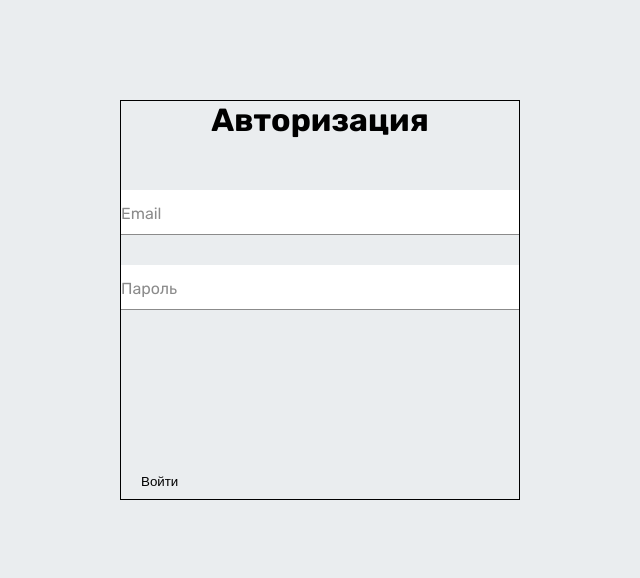
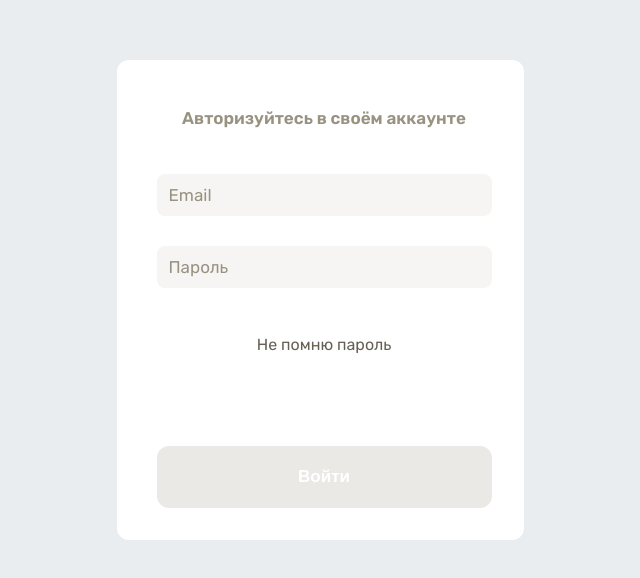
Before and after one commit to OstPerino/task-manager-client, a Vue app: page /auth in a window 1280 px wide. Shown: the part 122-700 px from the top of the page, without its empty margins (331-971 px from the left). Built offline with nearby package versions, Linux system fonts and the light colour scheme; no server answers.

Commit message:
Change styles for auth page

```diff
--- a/src/modules/UI-kit/components/CustomButton.vue
+++ b/src/modules/UI-kit/components/CustomButton.vue
@@ -1,24 +1,64 @@
 <template>
-  <button class="button" @click="onClickHandler">
+  <button class="button" @click="onClickHandler" :class="classes" :disabled="isDisabled">
     <slot></slot>
   </button>
 </template>
 
 <script setup lang="ts">
+import {computed} from "vue";
+
 const emit = defineEmits(["click"]);
 
 const onClickHandler = () => {
   emit("click");
 };
+
+const props = defineProps({
+  backgroundColor: {
+    type: String,
+    default: 'var(--white)'
+  },
+  color: {
+    type: String,
+    default: 'var(--black)'
+  },
+  className: {
+    type: String,
+    default: 'defaultClass'
+  },
+  isDisabled: {
+    type: Boolean,
+    default: false
+  }
+})
+
+const classes = computed(() => {
+  if (props.isDisabled) {
+    return [props.className, 'disabled'];
+  }
+
+  return [props.className];
+})
 </script>
+
 
 <style scoped lang="scss">
 .button {
-  padding: 10px 20px;
-  background-color: transparent;
+  padding: 21px 16px;
+  border-radius: 12px;
   border: none;
   cursor: pointer;
   display: flex;
   align-items: center;
+  justify-content: center;
+}
+
+.defaultClass {
+  color: white;
+  background-color: black;
+}
+
+.disabled {
+  background-color: var(--background-tertiary);
 }
 </style>
--- a/src/modules/UI-kit/components/CustomForm.vue
+++ b/src/modules/UI-kit/components/CustomForm.vue
@@ -12,13 +12,19 @@
 
 <style scoped lang="scss">
 .custom-form {
-  border: 1px solid black;
-  width: 400px;
-  height: 400px;
+  background-color: var(--white);
+  border-radius: 12px;
+  width: 407px;
+  height: 480px;
+  padding: 48px 32px 32px 40px;
   display: flex;
   flex-direction: column;
   justify-content: space-between;
   align-items: center;
+
+  .header {
+    color: var(--text-tertiary);
+  }
 
   .form-item {
     width: 100%;
--- a/src/modules/UI-kit/components/CustomInput.vue
+++ b/src/modules/UI-kit/components/CustomInput.vue
@@ -17,7 +17,7 @@
 <script setup lang="ts">
 import { ref } from "@vue/runtime-core";
 
-const emit = defineEmits(["input"]);
+const emit = defineEmits(["update:modelValue"]);
 
 const props = defineProps({
   labelContent: {
@@ -40,11 +40,11 @@ const props = defineProps({
   },
 });
 
-const input = ref<string>(props.modelValue);
+// const input = ref<string>(props.modelValue);
 
 const onInputHandler = (event: InputEvent) => {
   const target = event.target as HTMLInputElement;
-  emit("input", target.value);
+  emit("update:modelValue", target.value);
 };
 </script>
 
@@ -54,10 +54,13 @@ const onInputHandler = (event: InputEvent) => {
 
   .input {
     border: none;
-    border-bottom: 1px solid #8b8b8b;
     font-size: 14px;
-    padding: 14px 0;
+    padding: 13px 12px;
+    border-radius: 8px;
     width: 100%;
+    outline: none;
+    background-color: var(--background-secondary);
+    color: var(--text-tertiary);
 
     &:focus ~ .label {
       top: -18px;
@@ -68,10 +71,11 @@ const onInputHandler = (event: InputEvent) => {
   .label {
     position: absolute;
     top: 50%;
-    left: 0;
+    left: 12px;
     transform: translateY(-50%);
     transition: all 0.2s ease;
-    color: #8b8b8b;
+    color: var(--text-tertiary);
+    font-size: 17px;
 
     &.active {
       top: -14px;
--- a/src/modules/UI-kit/components/CustomText.vue
+++ b/src/modules/UI-kit/components/CustomText.vue
@@ -1,5 +1,5 @@
 <template>
-  <span class="custom-text">
+  <span class="custom-text" :style="{ color: color }">
     <slot></slot>
   </span>
 </template>
--- a/src/modules/authorization/views/AuthorizationPage.vue
+++ b/src/modules/authorization/views/AuthorizationPage.vue
@@ -2,29 +2,37 @@
   <div class="authorization-page">
     <CustomForm>
       <template #header>
-        <CustomText font-size="32px" :font-weight="700">
-          Авторизация
+        <CustomText font-size="17px" :font-weight="600" color="var(--text-tertiary)">
+          Авторизуйтесь в своём аккаунте
         </CustomText>
       </template>
       <template #actions>
         <CustomInput
             v-model="state.email"
             label-content="Email"
-          @input="state.email = $event"
             class="input"
             :style="{ marginBottom: '30px' }"
+            type="email"
         />
         <CustomInput
             v-model="state.password"
             label-content="Пароль"
-          @input="state.password = $event"
             type="password"
             class="input"
         />
       </template>
+      <template #sub-message>
+        <CustomText color="var(--text-secondary)" :style="{ cursor: 'pointer' }">
+          <span>
+            Не помню пароль
+          </span>
+        </CustomText>
+      </template>
       <template #button>
-        <CustomButton @click="onSubmit" :style="{ width: '100%' }">
+        <CustomButton @click="onSubmit" :style="{ width: '100%' }" :is-disabled="isDisabled">
+          <CustomText :font-weight="600" font-size="17px" color="white">
             Войти
+          </CustomText>
         </CustomButton>
       </template>
     </CustomForm>
@@ -32,16 +40,17 @@
 </template>
 
 <script setup lang="ts">
-import { AxiosError } from "axios";
-import { useRouter } from "vue-router";
-import { useAuthStore } from "@/modules/authorization/store/auth";
-import { onMounted, reactive } from "vue";
+import {AxiosError} from "axios";
+import {useRouter} from "vue-router";
+import {useAuthStore} from "@/modules/authorization/store/auth";
+import {onMounted, reactive, watchEffect} from "vue";
 
-import { login } from "@/modules/authorization/services/authorization.service";
+import {login} from "@/modules/authorization/services/authorization.service";
 import CustomForm from "@/modules/UI-kit/components/CustomForm.vue";
 import CustomText from "@/modules/UI-kit/components/CustomText.vue";
 import CustomInput from "@/modules/UI-kit/components/CustomInput.vue";
 import CustomButton from "@/modules/UI-kit/components/CustomButton.vue";
+import {ref} from "@vue/runtime-core";
 
 const router = useRouter();
 const auth = useAuthStore();
@@ -51,9 +60,15 @@ const state = reactive({
   password: "",
 });
 
+const isDisabled = ref<Boolean>(false);
+
 const handleError = (error: AxiosError) => {
   console.log(error);
 };
+
+watchEffect(() => {
+  isDisabled.value = state.email === "" || state.password === "";
+})
 
 const onSubmit = async () => {
   try {
@@ -70,7 +85,7 @@ const onSubmit = async () => {
         token: response.data.token,
       });
       localStorage.setItem("token", `Bearer ${response.data.token}`);
-      await router.push({ path: "/main" });
+      await router.push({path: "/main"});
     }
   } catch (e: any) {
     handleError(e);
--- a/src/styles/variables.scss
+++ b/src/styles/variables.scss
@@ -0,0 +1,9 @@
+
+:root {
+  --background-secondary: #F6F5F4;
+  --background-tertiary: #EAE9E6;
+  --text-tertiary: #989281;
+  --text-secondary: #656053;
+  --black: #000;
+  --white: #fff;
+}
```
Lines whose indentation alone changed are shown as unchanged.
